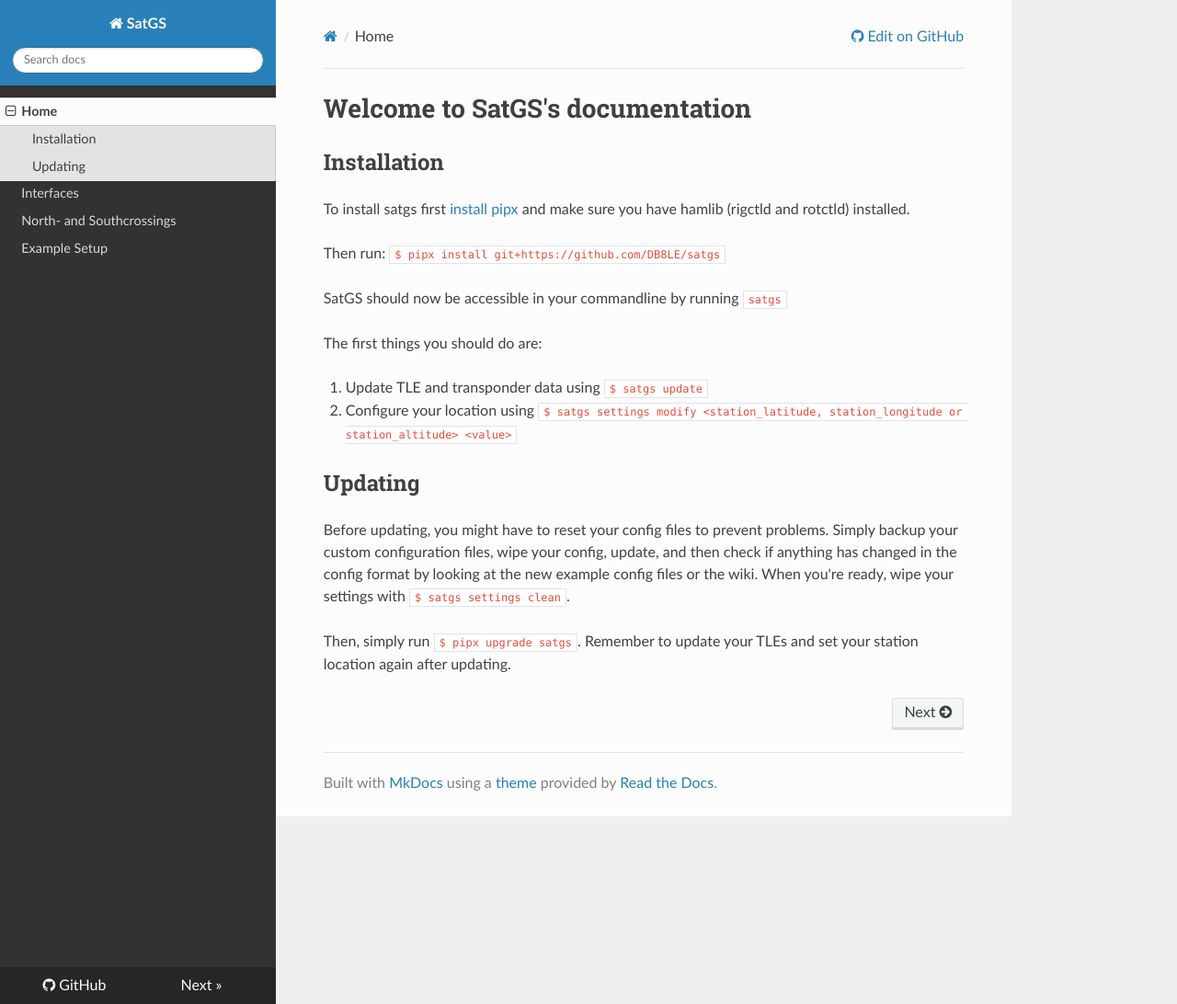
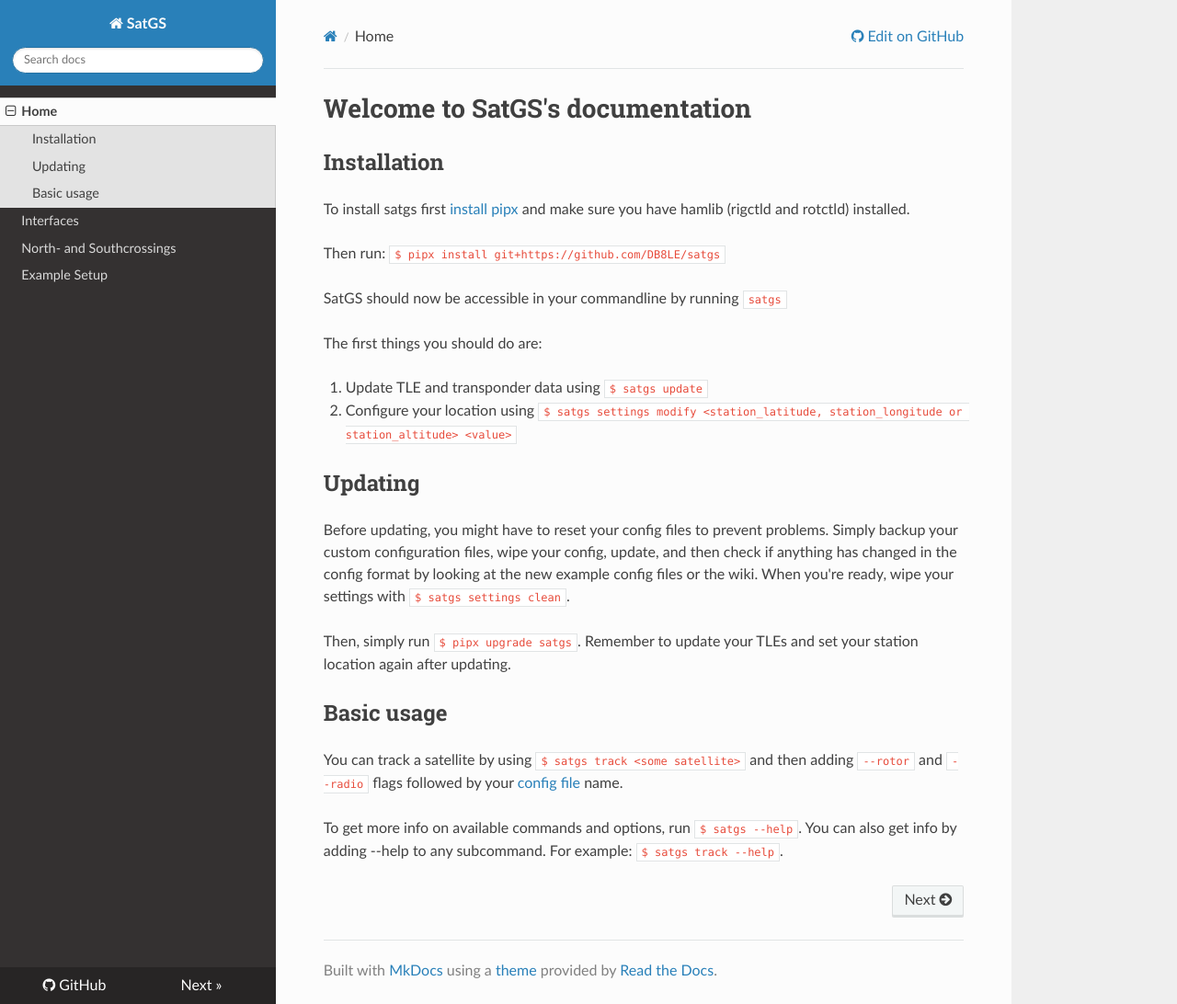
Before and after one commit to DB8LE/satgs, an MkDocs documentation site: the page built from docs/index.md, in a window 1280 px wide and 1092 px high. Shown: the whole window at 92% size. Built offline with MkDocs 1.6.1, drawn with Linux system fonts in a browser that asks for light colours; nearby versions of some CDN libraries.

Commit message:
Add basic usage to docs

```diff
--- a/docs/index.md
+++ b/docs/index.md
@@ -18,3 +18,9 @@
 Before updating, you might have to reset your config files to prevent problems. Simply backup your custom configuration files, wipe your config, update, and then check if anything has changed in the config format by looking at the new example config files or the wiki. When you're ready, wipe your settings with `$ satgs settings clean`.
 
 Then, simply run `$ pipx upgrade satgs`. Remember to update your TLEs and set your station location again after updating.
+
+## Basic usage
+
+You can track a satellite by using `$ satgs track <some satellite>` and then adding `--rotor` and `--radio` flags followed by your [config file](interfaces.md) name.
+
+To get more info on available commands and options, run `$ satgs --help`. You can also get info by adding --help to any subcommand. For example: `$ satgs track --help`.
```
